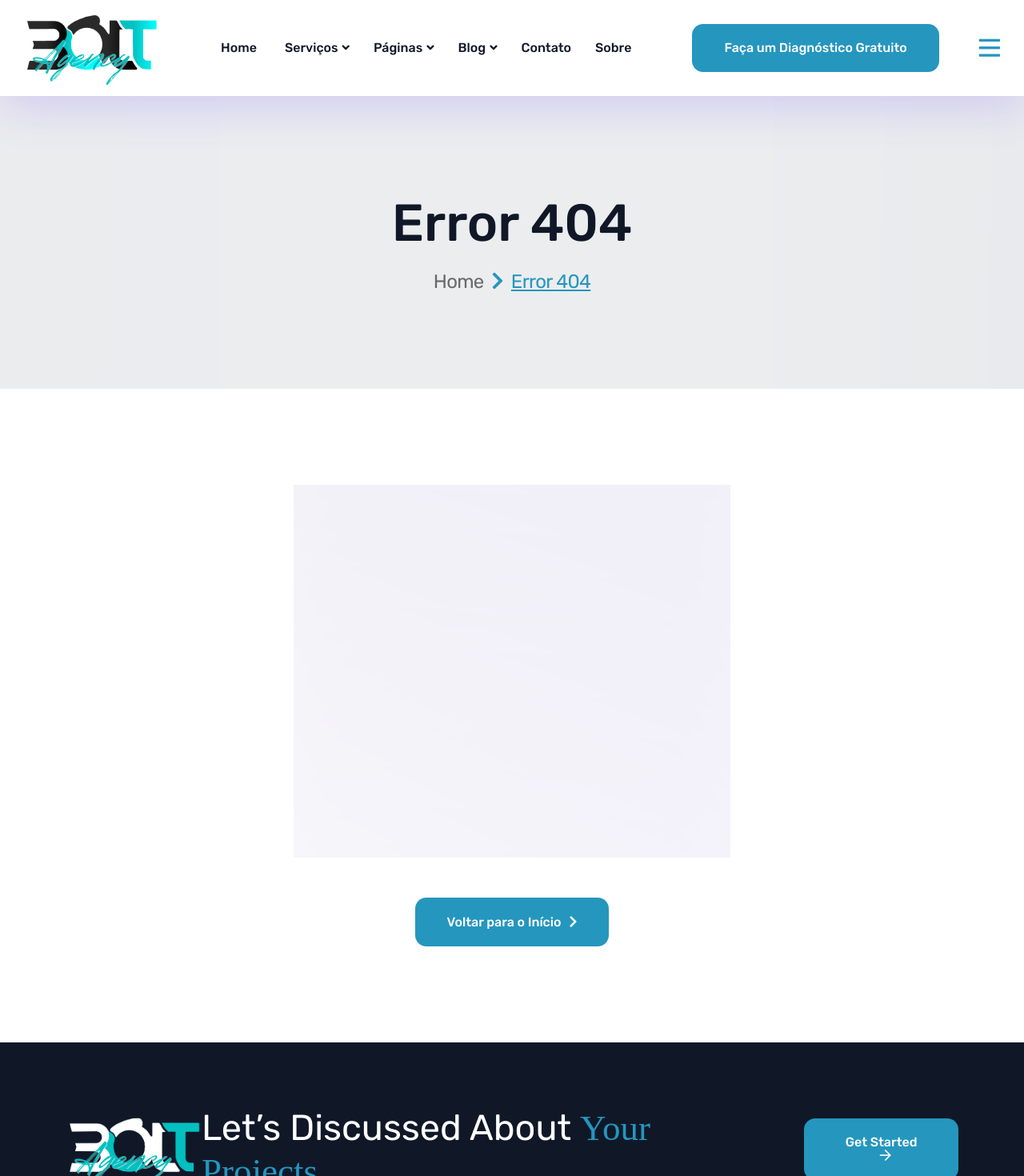
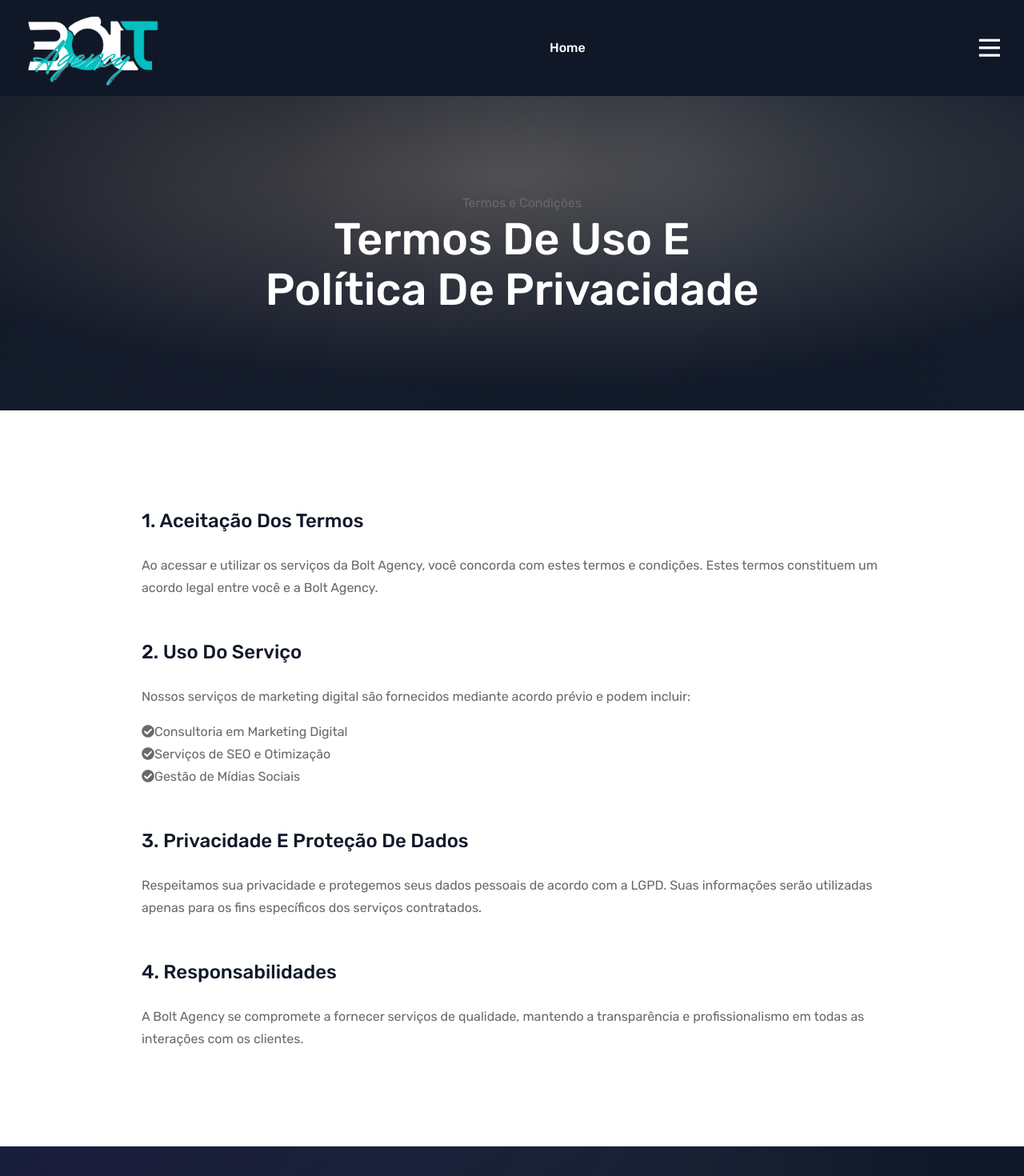
Before and after one commit to Bolt-360/bolt-agency, a Next.js app: page /terms in a window 1280 px wide. Before the commit this address had no page. Shown: the top 1470 px of the page at 80% size. Built offline with nearby package versions, Linux system fonts and the light colour scheme.

Commit message:
Update
Adicionado página de termos e condições.

```diff
--- a/app/page.js
+++ b/app/page.js
@@ -209,7 +209,7 @@ const page = () => {
                         />
                         <p>
                           Li e concordo com{" "}
-                          <Link href="/">Termos &amp; Condições</Link>
+                          <Link href="/terms" target="_blank" rel="noopener noreferrer">Termos &amp; Condições</Link>
                         </p>
                       </div>
                     </div>
--- /dev/null
+++ b/app/terms/page.js
@@ -0,0 +1,84 @@
+"use client";
+
+import React from 'react';
+import NextLayout from "@/layouts/NextLayout";
+import Link from "next/link";
+
+const TermsPage = () => {
+  return (
+    <NextLayout header={1} footer={4} single>
+      {/* Hero Section Start */}
+      <section
+        className="hero-section hero-1 bg-cover fix"
+        style={{ backgroundImage: 'url("assets/img/hero/01.jpg")' }}
+      >
+        <div className="container">
+          <div className="row">
+            <div className="col-lg-12">
+              <div className="hero-content text-center">
+                <span className="sub-content wow fadeInUp" data-wow-delay=".2s">
+                  <img src="assets/img/bale.png" alt="img" />
+                  Termos e Condições
+                </span>
+                <h1 className="wow fadeInUp" data-wow-delay=".2s">
+                  Termos de Uso e <br />
+                  Política de Privacidade
+                </h1>
+              </div>
+            </div>
+          </div>
+        </div>
+      </section>
+
+      {/* Terms Content Section */}
+      <section className="section-padding">
+        <div className="container">
+          <div className="row justify-content-center">
+            <div className="col-lg-10">
+              <div className="terms-content">
+                <h3 className="mb-4">1. Aceitação dos Termos</h3>
+                <p>
+                  Ao acessar e utilizar os serviços da Bolt Agency, você concorda com estes termos e condições.
+                  Estes termos constituem um acordo legal entre você e a Bolt Agency.
+                </p>
+
+                <h3 className="mb-4 mt-5">2. Uso do Serviço</h3>
+                <p>
+                  Nossos serviços de marketing digital são fornecidos mediante acordo prévio e podem incluir:
+                </p>
+                <ul className="about-list style-2 mt-3">
+                  <li>
+                    <i className="fas fa-check-circle" />
+                    Consultoria em Marketing Digital
+                  </li>
+                  <li>
+                    <i className="fas fa-check-circle" />
+                    Serviços de SEO e Otimização
+                  </li>
+                  <li>
+                    <i className="fas fa-check-circle" />
+                    Gestão de Mídias Sociais
+                  </li>
+                </ul>
+
+                <h3 className="mb-4 mt-5">3. Privacidade e Proteção de Dados</h3>
+                <p>
+                  Respeitamos sua privacidade e protegemos seus dados pessoais de acordo com a LGPD.
+                  Suas informações serão utilizadas apenas para os fins específicos dos serviços contratados.
+                </p>
+
+                <h3 className="mb-4 mt-5">4. Responsabilidades</h3>
+                <p>
+                  A Bolt Agency se compromete a fornecer serviços de qualidade, mantendo a transparência
+                  e profissionalismo em todas as interações com os clientes.
+                </p>
+              </div>
+            </div>
+          </div>
+        </div>
+      </section>
+    </NextLayout>
+  );
+};
+
+export default TermsPage;
--- a/layouts/Header.js
+++ b/layouts/Header.js
@@ -2,6 +2,8 @@
 import { nextUtility } from "@/utility";
 import Link from "next/link";
 import { Fragment, useEffect, useState } from "react";
+import { usePathname } from 'next/navigation';
+
 const Header = ({ header, single }) => {
   useEffect(() => {
     nextUtility.stickyNav();
@@ -25,6 +27,9 @@ const Header = ({ header, single }) => {
 export default Header;
 
 const Menu = ({ single, menu }) => {
+  const pathname = usePathname();
+  const isTermsPage = pathname === "/terms";
+
   const singleMenu = menu
     ? menu
     : [
@@ -45,7 +50,7 @@ const Menu = ({ single, menu }) => {
               </Link>
             </li>
 
-            {singleMenu.map((menu) => (
+            {!isTermsPage && singleMenu.map((menu) => (
               <li key={menu.id}>
                 <a href={`#${menu.href}`}>{menu.title}</a>
               </li>
@@ -55,13 +60,17 @@ const Menu = ({ single, menu }) => {
       ) : (
         <nav id="mobile-menu" className="d-none d-xl-block">
           <ul>
+            {!isTermsPage && (
               <li className="has-dropdown active menu-thumb">
                 <Link href="/">
                   Home
                   <i />
                 </Link>
               </li>
+            )}
 
+            {!isTermsPage && (
+              <>
                 <li>
                   <Link href="service-details">
                     Serviços
@@ -132,10 +141,11 @@ const Menu = ({ single, menu }) => {
                     </li>
                   </ul>
                 </li>
+              </>
+            )}
             <li>
               <Link href="contact">Contato</Link>
             </li>
-
             <li>
               <Link href="about">Sobre</Link>
             </li>
```
Also changed, not shown: 1 other file (tests, documents, lock files or other folders). Lines whose indentation alone changed are shown as unchanged.
